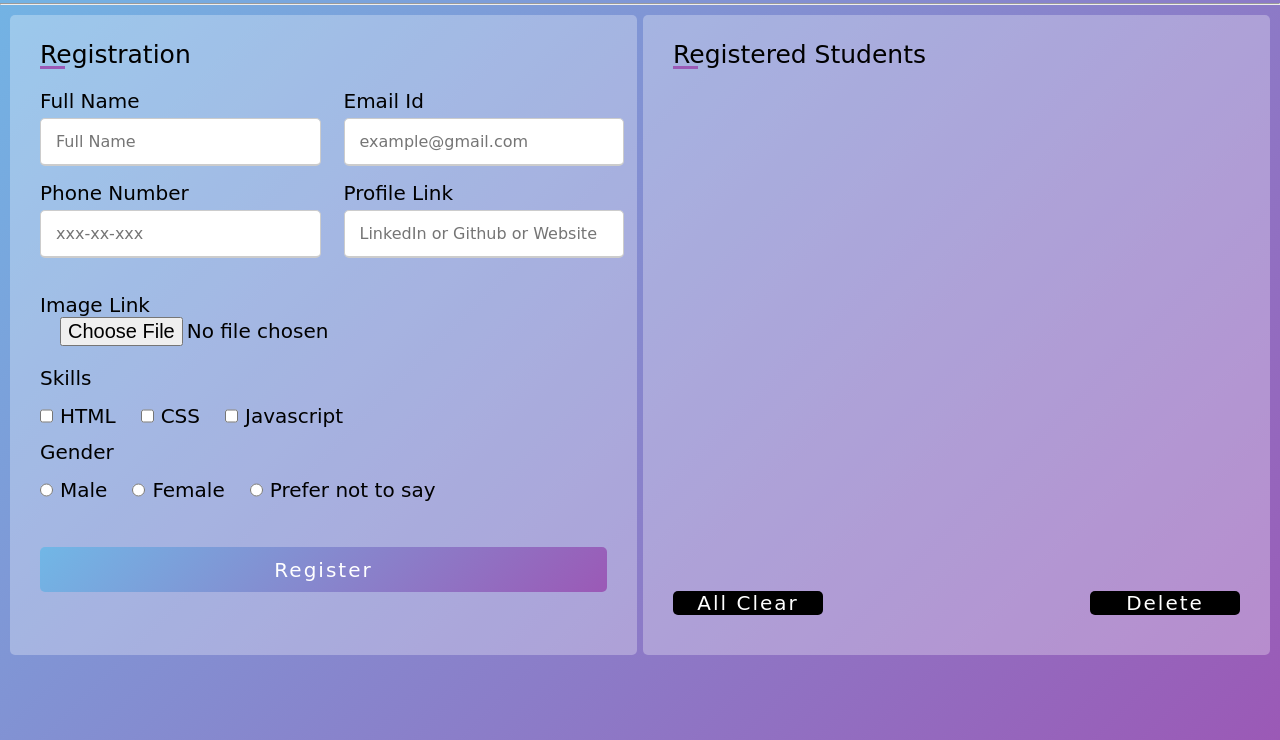
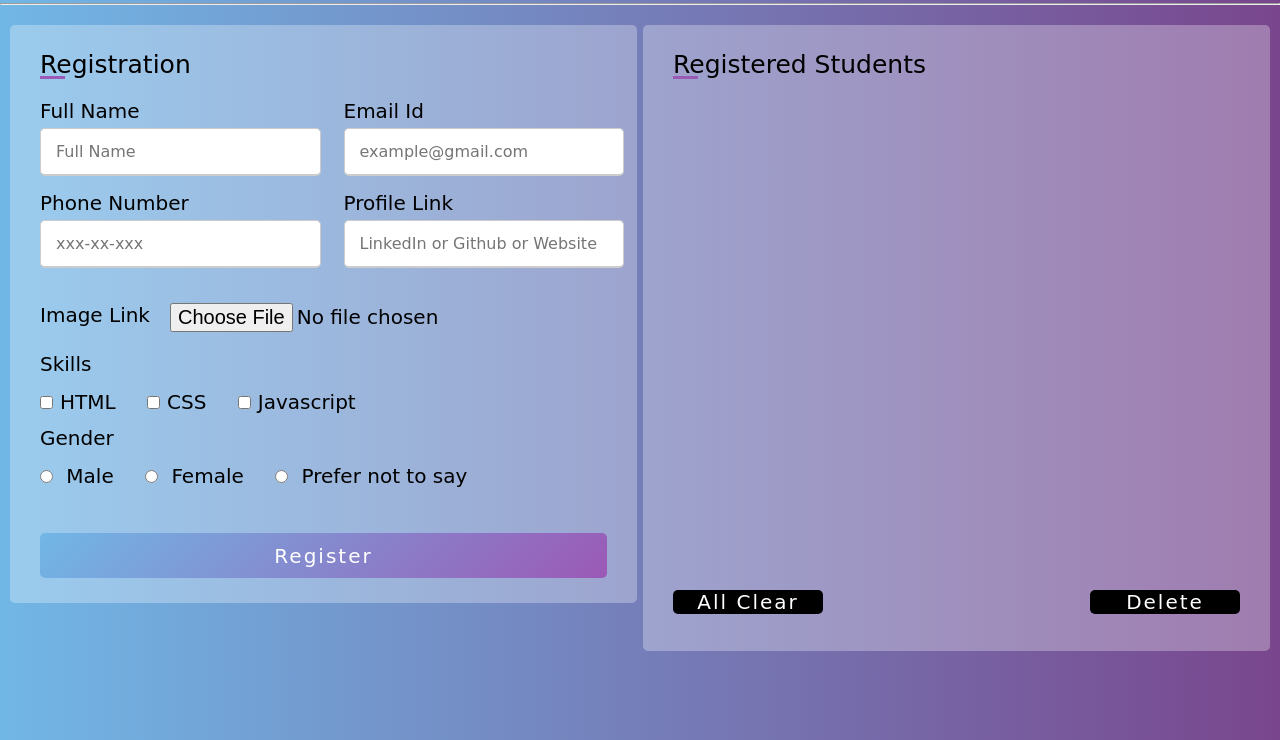
Before and after one commit to palakk4563/LGMVIP-Web-Task-3, a plain HTML site: page index.html in a window 1280 px wide. Shown: the part 85-825 px from the top of the page. Drawn offline with Linux system fonts and the light colour scheme.

Commit message:
Update index.css

```diff
--- a/index.css
+++ b/index.css
@@ -6,26 +6,29 @@
 
 body{
     height: 100vh;
-    background: linear-gradient(135deg, #71b7e6, #9b59b6);
+    background: linear-gradient(to right, #71b7e6, #79468d);
 }
 
 .header{
     width: 100%;
     display: flex;
     justify-content: center;
-    margin: 25px 0;
+    margin: 25px 0px;
 }
 
 .container{
+    /* border: 1px solid green; */
     display:flex;
+    flex-wrap: wrap;
     padding: 10px;
     justify-content: space-between;
     height: 80%;
 }
 
 .registor{
-    max-width: 700px;
-    width:100%;
+    /* border: 1px solid red; */
+    height:fit-content;
+    margin: 10px 0px;
     background-color: #ffffff4a;
     padding: 25px 30px;
     flex-basis: 45%;
@@ -83,6 +86,8 @@ body{
 }
 
 .img_details {
+    /* border: 1px solid yellow; */
+    display: flex;
     font-size: 20px;
     width:100%;
     margin: 20px 0px;
@@ -98,7 +103,7 @@ body{
 }
 
 .gender-details .category,.skill-details .category{
-    display: flex;
+    /* border: 1px solid red; */
     margin-top: 14px;
 }
 .gender-details .category label,
@@ -108,7 +113,7 @@ body{
 }
 form .btn{
     height: 45px;
-    margin: 45px 0;
+    margin-top: 45px;
 }
 
 
@@ -133,15 +138,14 @@ form .btn input:hover{
 /* -------student data display-------------- */
 
 .display{
-    flex-basis: 50%;
+    /* border: 1px solid red; */
     padding: 25px 30px;
-    max-width: 700px;
-    width: 100%;
+    height: 90%;
     background-color: #ffffff4a;
-    padding: 25px 30px;
     flex-basis: 45%;
     border-radius: 5px;
     display: block;
+    margin: 10px 0px;
 }
 .display .title {
     font-size: 25px;
@@ -159,11 +163,11 @@ form .btn input:hover{
 
 }
 .registered_stu{
-    /* border: 2px solid green; */
+    /* border: 2px solid rgb(0, 30, 128); */
     display: flex;
     flex-wrap: wrap;
     margin: 20px 0 12px 0;
-    border: none;
+    /* border: none; */
     font-size: 20px;
 
 }
@@ -219,3 +223,11 @@ form .btn input:hover{
     background: #9b59b6;
     color: black;
 }
+
+@media only screen and (max-width: 600px) {
+    .container{
+        display: block;
+    }
+
+
+}
```
